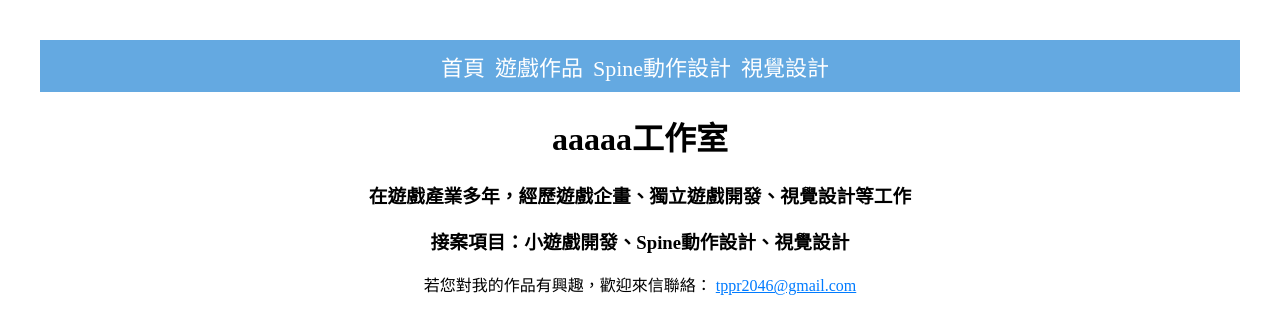
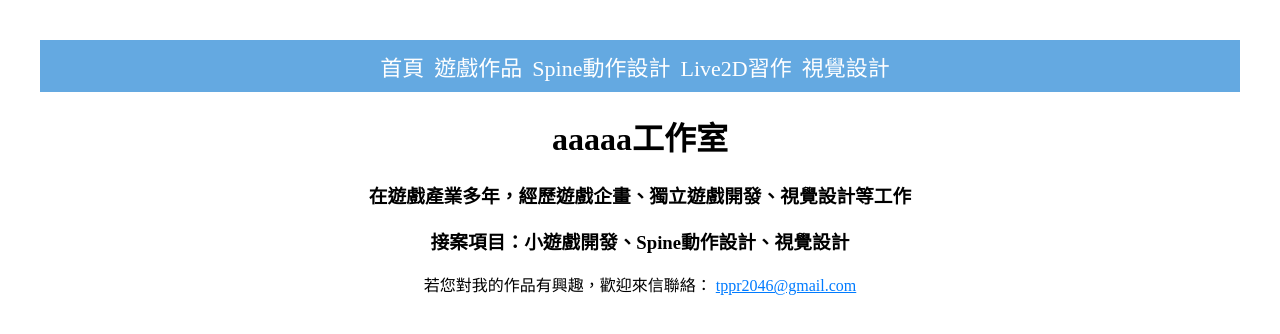
Before and after one commit to tppr2046/portfolio, a React (Vite) app: page / in a window 1280 px wide. Shown: the top 334 px of the page. Built offline with nearby package versions, Linux system fonts and the light colour scheme.

Commit message:
update live2d

```diff
--- a/src/App.jsx
+++ b/src/App.jsx
@@ -15,6 +15,7 @@ export default function App() {
                 <Link to="/" style={{ color: 'white', marginRight: '10px' }}>首頁</Link>
                 <Link to="/games" style={{ color: 'white', marginRight: '10px' }}>遊戲作品</Link>
                 <Link to="/spine" style={{ color: 'white', marginRight: '10px' }}>Spine動作設計</Link>
+                <Link to="/live2d" style={{ color: 'white' }}>Live2D習作</Link>
                 <Link to="/visual" style={{ color: 'white' }}>視覺設計</Link>
 
             </nav>
@@ -22,6 +23,7 @@ export default function App() {
                 <Route path="/" element={<Home />} />
                 <Route path="/games" element={<Games />} />
                 <Route path="/spine" element={<Spine />} />
+                <Route path="/live2d" element={<Live2D />} />
                 <Route path="/visual" element={<VisualCategoryList />} />
                 <Route path="/visual/:categoryId" element={<VisualCategoryPage />} />
 
```
